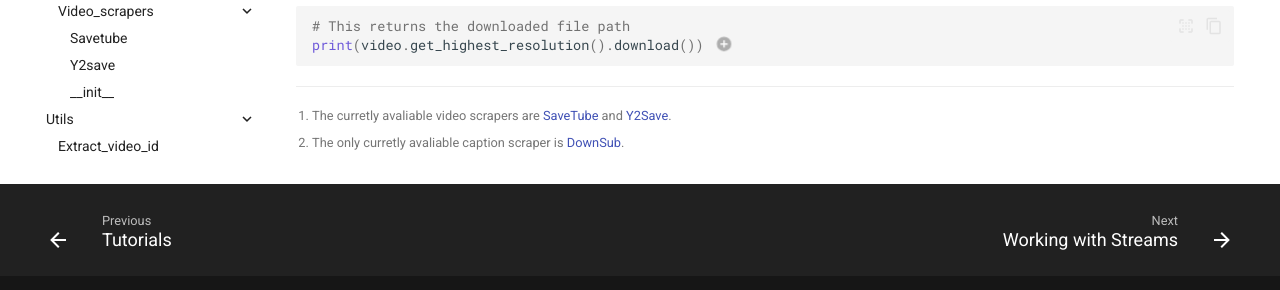
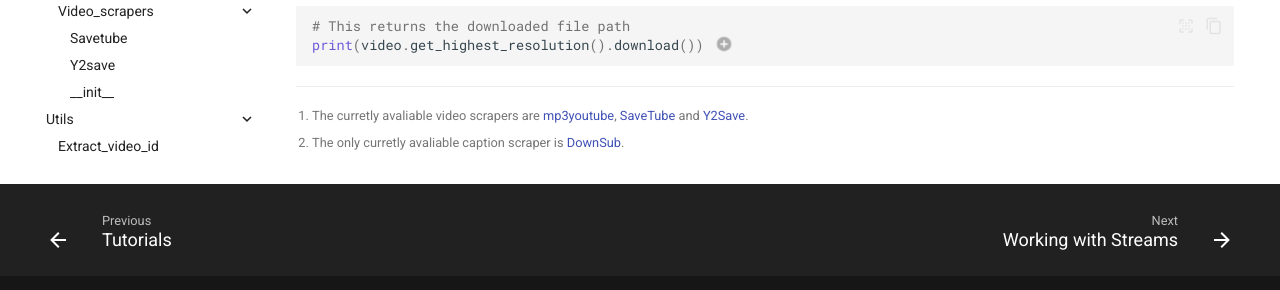
Before and after one commit to DannyAkintunde/Youtube-dl-scraper, an MkDocs documentation site: the page built from docs/tutorials/downloading-a-video.md, in a window 1280 px wide and 1349 px high. Shown: the part 1008-1298 px from the top of the window. Built offline with MkDocs 1.6.1 and Material for MkDocs 9.7.7, drawn with Linux system fonts in a browser that asks for light colours; comment, search, counter and statistics services are not loaded.

Commit message:
#10 Update downloading-a-video.md added mp3youtube to docs

```diff
--- a/docs/tutorials/downloading-a-video.md
+++ b/docs/tutorials/downloading-a-video.md
@@ -76,5 +76,5 @@ print(video.get_highest_resolution().download()) # (1)!
 
 1. Output: `#!python 'coding-levels-explained-what-makes-a-beginner-interm... .mp4'`
 
-[^1]: The curretly avaliable video scrapers are [SaveTube](https://savetube.su) and [Y2Save](https://y2save.com).
+[^1]: The curretly avaliable video scrapers are [mp3youtube](https://cov.mp3youtube.cc), [SaveTube](https://savetube.su) and [Y2Save](https://y2save.com).
 [^2]: The only curretly avaliable caption scraper is [DownSub](https://downsub.com).
```
